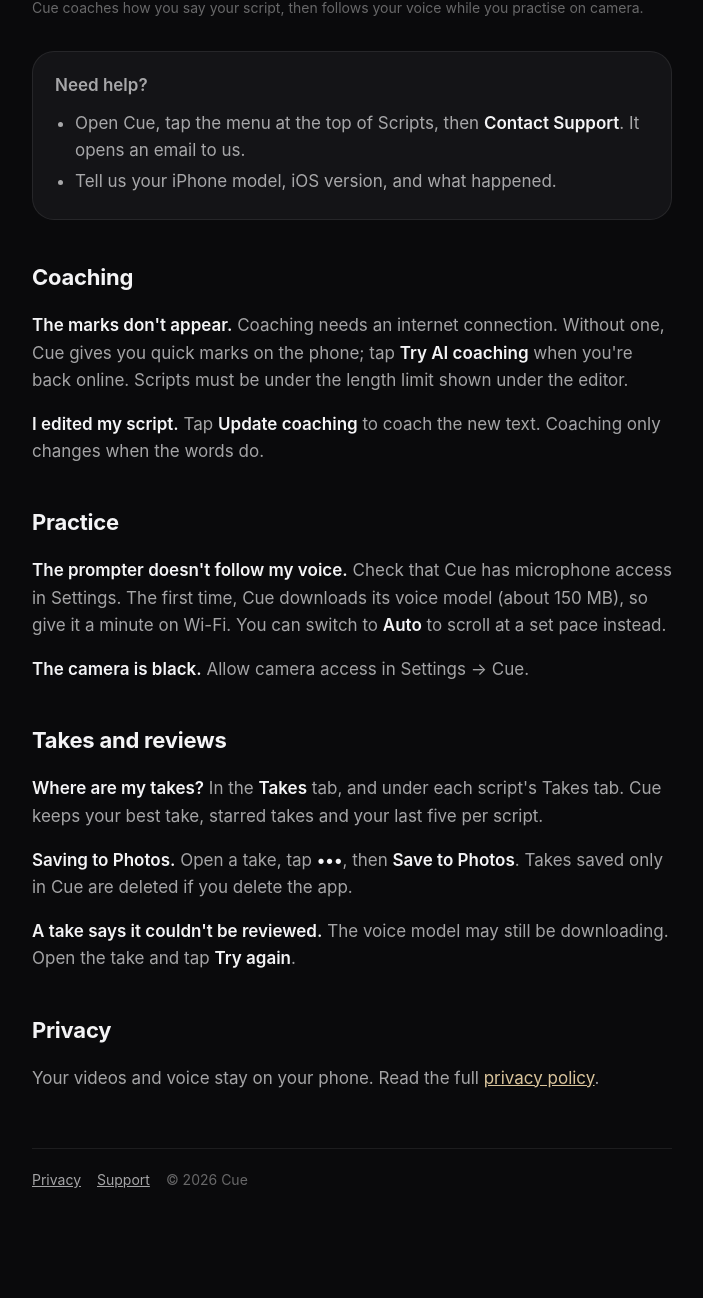
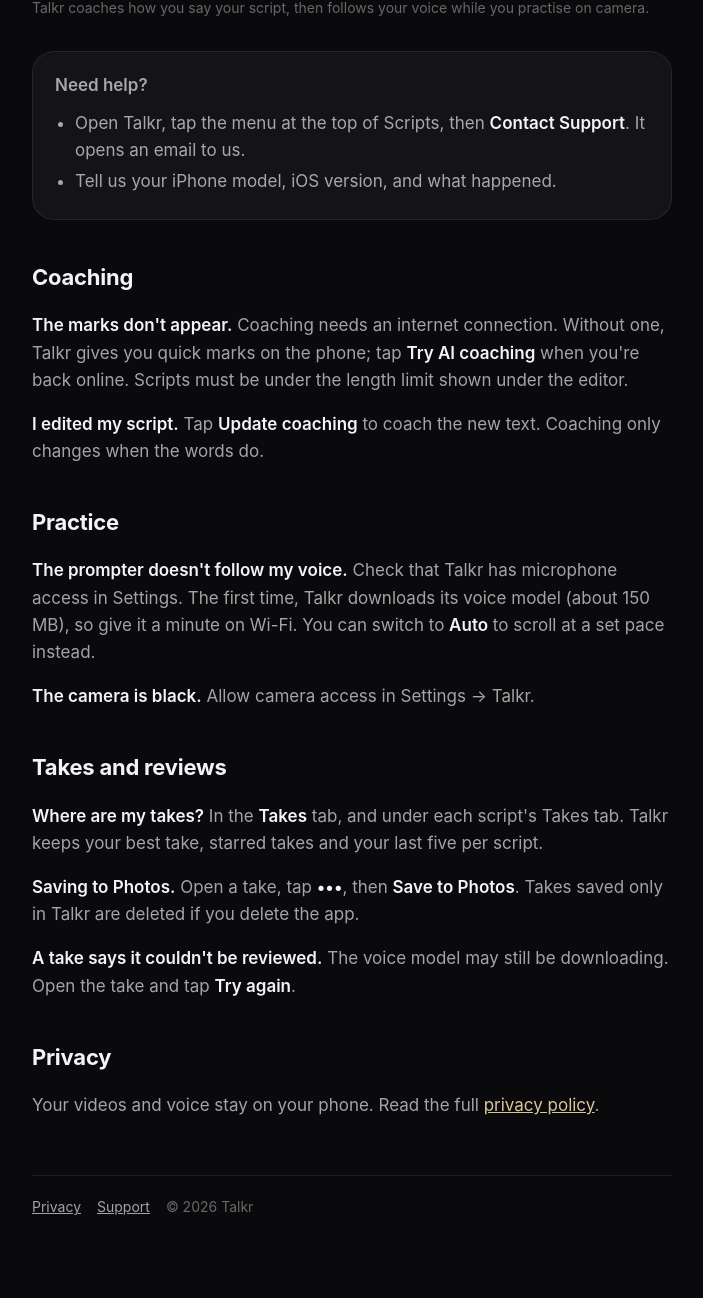
Before and after one commit to hassancode1/delivr, a plain HTML site: page support.html in a window 1280 px wide. Shown: the part 181-1479 px from the top of the page, without its empty margins (288-991 px from the left). Before the commit the page ends 1452 px from the top, so only its background shows below. Drawn offline with Linux system fonts and the light colour scheme.

Commit message:
Rename to Talkr
Co-Authored-By: Claude Opus 5.5 <noreply@anthropic.com>

```diff
--- a/support.html
+++ b/support.html
@@ -3,8 +3,8 @@
 <head>
 <meta charset="utf-8">
 <meta name="viewport" content="width=device-width, initial-scale=1">
-<title>Cue Support</title>
-<meta name="description" content="Help with Cue: coaching, practice, takes and reviews.">
+<title>Talkr Support</title>
+<meta name="description" content="Help with Talkr: coaching, practice, takes and reviews.">
 <link rel="icon" href="icon.svg" type="image/svg+xml">
 <style>
   :root {
@@ -43,37 +43,37 @@
 <main>
   <a class="brand" href="./">
     <img src="icon.svg" alt="" width="34" height="34">
-    Cue
+    Talkr
   </a>
 
   <h1>Support</h1>
-  <p class="updated">Cue coaches how you say your script, then follows your voice while you practise on camera.</p>
+  <p class="updated">Talkr coaches how you say your script, then follows your voice while you practise on camera.</p>
 
   <div class="summary">
     <p>Need help?</p>
     <ul>
-      <li>Open Cue, tap the menu at the top of Scripts, then <strong>Contact Support</strong>. It opens an email to us.</li>
+      <li>Open Talkr, tap the menu at the top of Scripts, then <strong>Contact Support</strong>. It opens an email to us.</li>
       <li>Tell us your iPhone model, iOS version, and what happened.</li>
     </ul>
   </div>
 
   <h2>Coaching</h2>
-  <p><strong>The marks don't appear.</strong> Coaching needs an internet connection. Without one, Cue gives you quick marks on the phone; tap <strong>Try AI coaching</strong> when you're back online. Scripts must be under the length limit shown under the editor.</p>
+  <p><strong>The marks don't appear.</strong> Coaching needs an internet connection. Without one, Talkr gives you quick marks on the phone; tap <strong>Try AI coaching</strong> when you're back online. Scripts must be under the length limit shown under the editor.</p>
   <p><strong>I edited my script.</strong> Tap <strong>Update coaching</strong> to coach the new text. Coaching only changes when the words do.</p>
 
   <h2>Practice</h2>
-  <p><strong>The prompter doesn't follow my voice.</strong> Check that Cue has microphone access in Settings. The first time, Cue downloads its voice model (about 150 MB), so give it a minute on Wi-Fi. You can switch to <strong>Auto</strong> to scroll at a set pace instead.</p>
-  <p><strong>The camera is black.</strong> Allow camera access in Settings → Cue.</p>
+  <p><strong>The prompter doesn't follow my voice.</strong> Check that Talkr has microphone access in Settings. The first time, Talkr downloads its voice model (about 150 MB), so give it a minute on Wi-Fi. You can switch to <strong>Auto</strong> to scroll at a set pace instead.</p>
+  <p><strong>The camera is black.</strong> Allow camera access in Settings → Talkr.</p>
 
   <h2>Takes and reviews</h2>
-  <p><strong>Where are my takes?</strong> In the <strong>Takes</strong> tab, and under each script's Takes tab. Cue keeps your best take, starred takes and your last five per script.</p>
-  <p><strong>Saving to Photos.</strong> Open a take, tap <strong>•••</strong>, then <strong>Save to Photos</strong>. Takes saved only in Cue are deleted if you delete the app.</p>
+  <p><strong>Where are my takes?</strong> In the <strong>Takes</strong> tab, and under each script's Takes tab. Talkr keeps your best take, starred takes and your last five per script.</p>
+  <p><strong>Saving to Photos.</strong> Open a take, tap <strong>•••</strong>, then <strong>Save to Photos</strong>. Takes saved only in Talkr are deleted if you delete the app.</p>
   <p><strong>A take says it couldn't be reviewed.</strong> The voice model may still be downloading. Open the take and tap <strong>Try again</strong>.</p>
 
   <h2>Privacy</h2>
   <p>Your videos and voice stay on your phone. Read the full <a href="./">privacy policy</a>.</p>
 
-  <footer><a href="./">Privacy</a><a href="support.html">Support</a>© 2026 Cue</footer>
+  <footer><a href="./">Privacy</a><a href="support.html">Support</a>© 2026 Talkr</footer>
 </main>
 </body>
 </html>
```
Also changed, not shown: index.html (+11 -11 lines), 1 other file.
